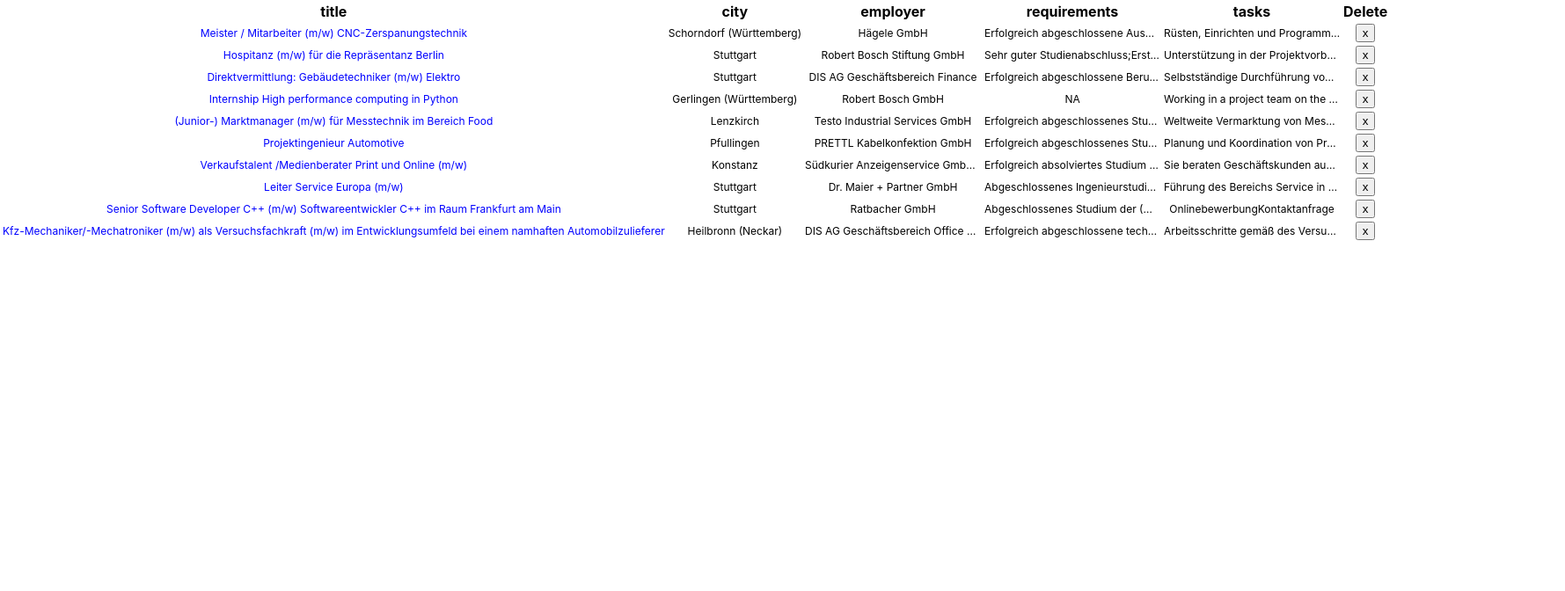
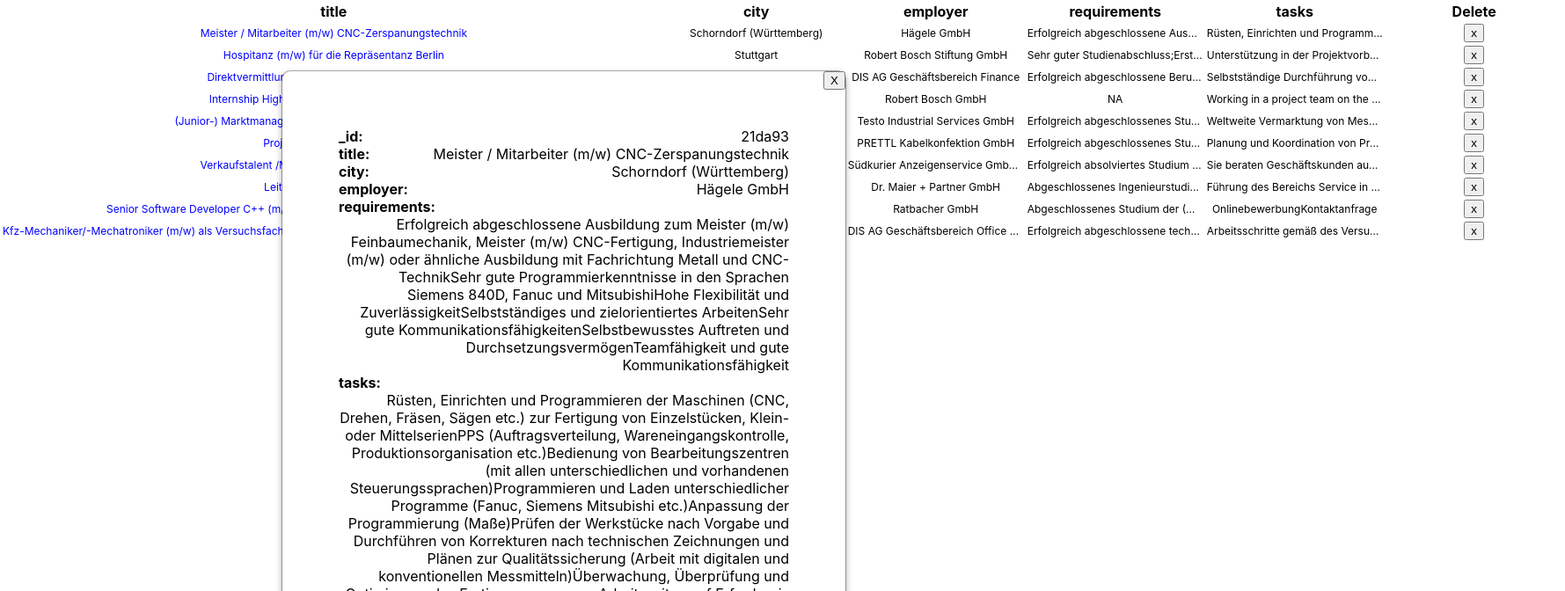
Before and after one commit to italocmartins/react-challenge, a React (Create React App) app: page / in a window 1280 px wide. Both pictures are taken after a click on the element "Meister / Mitarbeiter (m/w) CNC-Zerspanungstechnik". Shown: the top 672 px of the page at 88% size, 1779 px wide, since content can reach past the window. Built offline with nearby package versions, Linux system fonts and the light colour scheme.

Commit message:
Delete and View Dialogs logic and style

```diff
--- a/src/App.css
+++ b/src/App.css
@@ -42,6 +42,7 @@
   overflow: hidden;
   text-overflow: ellipsis;
   max-width: 200px;
+  min-width: 200px;
   font-size: 12px;
 }
 
@@ -60,3 +61,48 @@
 a:hover {
   color: cornflowerblue;
 }
+
+.modal {
+  position: absolute;
+  background-color: white;
+  border-radius:10px;
+  border: 1px solid rgba(0, 0, 0, 0.3);
+  -webkit-box-shadow: 0 3px 7px rgba(0, 0, 0, 0.3);
+  -moz-box-shadow: 0 3px 7px rgba(0, 0, 0, 0.3);
+  box-shadow: 0 3px 7px rgba(0, 0, 0, 0.3);
+  -webkit-background-clip: padding-box;
+  -moz-background-clip: padding-box;
+  background-clip: padding-box;
+}
+
+.delete {
+  width: 25%;
+  height: 25%;
+  top: 25%;
+  left: 33%;
+}
+
+.view {
+  text-align: right;
+  width: 50%;
+  top: 10%;
+  left: 25%;
+}
+
+.modal-main {
+  padding: 10%;
+}
+
+.modal-button {
+  position: absolute;
+  right: 0;
+  top: 0;
+}
+
+.display-block {
+  display: block;
+}
+
+.display-none {
+  display: none;
+}
--- /dev/null
+++ b/src/Components/DeleteDialog.js
@@ -0,0 +1,18 @@
+import React from 'react';
+
+const DeleteDialog = ({ handleClose, show, indexDelete }) => {
+    const showHideClassName = show ? "modal delete display-block" : "modal delete display-none";
+    return (
+        <div className={showHideClassName}>
+            <section className="modal-main">
+                <button className="modal-button" onClick={handleClose}>X</button>
+                Do you really want to delete this row?
+                <br/>
+                <button  onClick={ ()=> {
+                    handleClose(indexDelete);
+                }}>Yes</button>
+            </section>
+        </div>
+    );
+};
+export default DeleteDialog;
--- a/src/Components/Index.js
+++ b/src/Components/Index.js
@@ -1,7 +1,34 @@
 import React, { Component } from 'react';
+import DeleteDialog from "./DeleteDialog";
+import ViewDialog from "./ViewDialog";
 
 class Index extends Component {
     data = [];
+    keys = [];
+    state = { showDelete: false, showView: false, index: -1 };
+
+    showDeleteModal = (index) => {
+        this.setState({ showDelete: true, showView: false, index: index });
+    };
+
+    hideDeleteModal = (index) => {
+        this.setState({ showDelete: false, showView: false, index: -1 });
+        if (index >= 0) {
+            this.data.splice(index,1);
+        }
+    };
+
+    showViewModal = (index) => {
+        console.log(index);
+        this.setState({ showDelete: false, showView: true, index: index });
+    };
+
+    hideViewModal = (index) => {
+        this.setState({ showDelete: false, showView: false, index: -1 });
+        if (index >= 0) {
+            this.data.splice(index,1);
+        }
+    };
 
     constructor() {
         super();
@@ -17,44 +44,52 @@
             {"_id": "2216f9" , "title":"Senior Software Developer C++ (m/w) Softwareentwickler C++ im Raum Frankfurt am Main","city":"Stuttgart","employer":"Ratbacher GmbH","requirements":["Abgeschlossenes Studium der (Wirtschafts-) Informatik oder eine Ausbildung mit vergleichbarem Hintergrund. Auch Quereinsteiger sind willkommen!","Mehrjährige Berufserfahrung in der Softwareentwicklung mit C++ sowie fundierte Kenntnisse mit Microsoft Technologien wie Visual Studio, OLE und COM","Gute Deutschkenntnisse sowie eine offene und freundliche Persönlichkeit runden Ihr Profil ab"],"tasks":["Onlinebewerbung","Kontaktanfrage"]},
             {"_id": "221b57" , "title":"Kfz-Mechaniker/-Mechatroniker (m/w) als Versuchsfachkraft (m/w) im Entwicklungsumfeld bei einem namhaften Automobilzulieferer","city":"Heilbronn (Neckar)","employer":"DIS AG Geschäftsbereich Office \u0026 Management","requirements":["Erfolgreich abgeschlossene technische Ausbildung, gerne als Kfz-Mechaniker, Kfz-Mechatroniker, Industriemechaniker, Feinwerkmechaniker o. v.","Erfahrung im Bereich der Montage","Gute MS Office-Kenntnisse, speziell Excel","Schichtbereitschaft","Selbständige, verantwortungsbewusste Arbeitsweise sowie Kommunikations- und Teamfähigkeit"],"tasks":["Arbeitsschritte gemäß des Versuchsauftrags planen","Montage bzw. Demontage von Getrieben sowie Getriebekomponenten","Dokumentation bei der Montage bzw. Demontage nach Vorgabe","EoL Abnahme der Getriebe nach Anweisung","Aufbau von Getrieben auf Prüfständen sowie Ein- und Ausbau von Getrieben in bzw. aus Versuchsfahrzeugen aller Art"]}
         ];
+        this.keys = Object.keys(this.data[0]);
     }
 
     createTable(data) {
-        const headers = []
+        const headers = [];
         const rows = [];
-        const keys = Object.keys(data[0]);
         data.forEach((item, i) => {
             const cols = [];
-            keys.forEach((key)=> {
-                let notId = key.indexOf('id') < 0;
+            this.keys.forEach((key)=> {
+                const notId = key.indexOf('id') < 0;
                 if (notId) {
-                    if (headers.length < keys.length - 1) {
+                    if (headers.length < this.keys.length - 1) {
                         headers.push(React.createElement('th', null, key));
                     }
                     if (key === 'title') {
-                        const propsCol = {  style: { 'maxWidth' : '50%'}, onClick: () => { alert('open view!'); } };
+                        const propsCol = {  style: { 'maxWidth' : '50%'}, onClick: () => { this.showViewModal(i) } };
                         cols.push(React.createElement('td', propsCol, React.createElement('a', null, data[i][key])));
                     } else {
                         cols.push(React.createElement('td', null, data[i][key]));
                     }
+               }
+            });
+            cols.push(React.createElement('td',
+                { onClick: () => {
+                        this.showDeleteModal(i);
+                    }
                 }
-            });
-            cols.push(React.createElement('td', { onClick: () => { data.splice(i,1);  this.render(); }}, React.createElement('button', null, 'x')));
-            rows.push(React.createElement('tr', null, cols));
+            , React.createElement('button', null, 'x')));
+            rows.push(React.createElement('tr', { id: data[i]['_id'] }, cols));
         });
         headers.push(React.createElement('th', null, 'Delete'));
         const head = React.createElement('thead', null, React.createElement('tr', null, headers));
         const body = React.createElement('tbody', null, rows);
+
         return React.createElement('table', null, [head, body]);
     }
 
     getTable = (data) => {
+        console.log(this.data[this.state.index]);
         const table = this.createTable(data);
-        return table;
+        const deleteDialog = DeleteDialog({ show: this.state.showDelete, handleClose: this.hideDeleteModal, indexDelete: this.state.index });
+        const viewDialog = ViewDialog({ show: this.state.showView, handleClose: this.hideViewModal, viewItem: this.data[this.state.index], keys: this.keys });
+        return React.createElement('main', null, [ table, deleteDialog, viewDialog ]);
     }
 
     render() {
-        console.log(this.data);
         return this.getTable(this.data);
     }
 }
--- /dev/null
+++ b/src/Components/ViewDialog.js
@@ -0,0 +1,23 @@
+import React from 'react';
+
+const ViewDialog = ({ handleClose, show, viewItem, keys }) => {
+    const showHideClassName = show ? "modal view display-block" : "modal view display-none";
+    let labels = '';
+    if(viewItem) {
+        labels = keys.map((prop)=> {
+            return <div><label style={{'float':'left'}}><b>{prop}: </b></label> <span style={{'float':'right'}}> {viewItem[prop]}</span></div>
+        });
+    }
+
+    return (
+        <div className={showHideClassName}>
+            <section className="modal-main">
+                <button className="modal-button" onClick={handleClose}>X</button>
+                <div style={{'display':'grid'}}>
+                    { labels }
+                </div>
+            </section>
+        </div>
+    );
+};
+export default ViewDialog;
```
